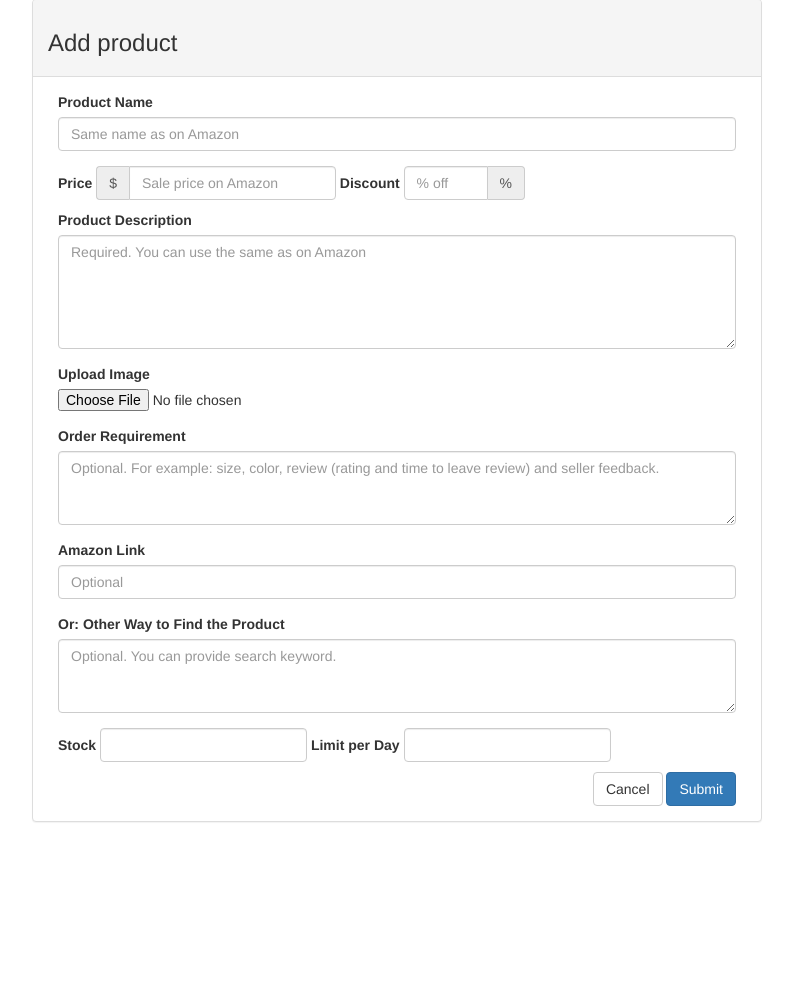
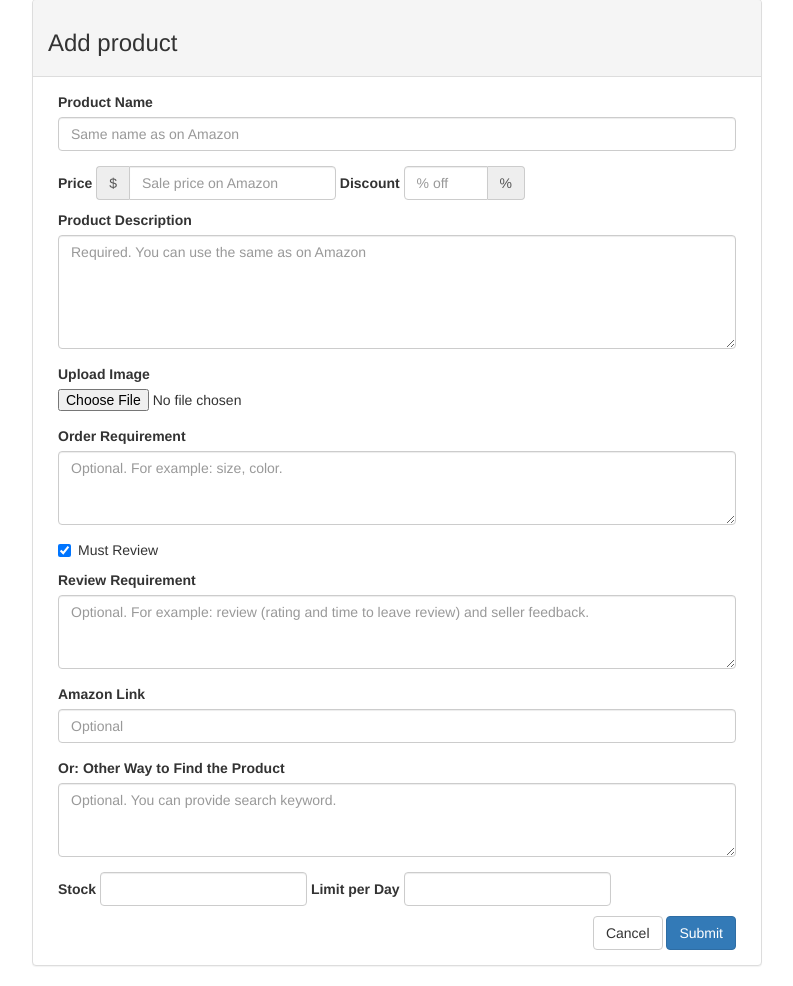
Before and after one commit to ccyjoshua/amazoncb, a Django app: page /main/seller/add-product/ in a window 1280 px wide. Shown: the part 73-1059 px from the top of the page, without its empty margins (243-1036 px from the left). Before the commit the page ends 895 px from the top, so only its background shows below. Run offline with Django 3.2, Linux system fonts and the light colour scheme; a user stored in the database is signed in; parts of the project's set-up code (start-up, migrations or seed data) failed here and were passed over; some libraries are stand-ins or nearby versions.

Commit message:
Add "must_review" and "review_requirement" in Product model. Update Purchase status. Update product list template.

```diff
--- a/mainapp/forms.py
+++ b/mainapp/forms.py
@@ -5,5 +5,5 @@ from mainapp.models import Product
 class ProductForm(ModelForm):
     class Meta:
         model = Product
-        fields = ['name', 'orig_price', 'discount', 'description', 'image', 'requirement', 'amazon_link', 'how_to_find', 'stock',
-                  'limit_per_day', ]
+        fields = ['name', 'orig_price', 'discount', 'description', 'image', 'order_requirement',
+                  'must_review', 'review_requirement', 'amazon_link', 'how_to_find', 'stock', 'limit_per_day', ]
--- a/mainapp/models.py
+++ b/mainapp/models.py
@@ -41,7 +41,9 @@ class Product(models.Model):
     discount = models.IntegerField(default=0, validators=[MinValueValidator(0), MaxValueValidator(100)])  # percentage off
     description = models.TextField(max_length=5000)
     image = models.ImageField(upload_to=product_user_directory_path)
-    requirement = models.TextField(blank=True, max_length=500)
+    order_requirement = models.TextField(blank=True, max_length=500)
+    must_review = models.BooleanField(default=True)
+    review_requirement = models.TextField(blank=True, max_length=500)
     amazon_link = models.URLField(blank=True, max_length=500, validators=[
         AmazonURLValidator(message=_('Domain must be Amazon'), code='invalid_domain')])
     how_to_find = models.TextField(blank=True, max_length=500)
@@ -59,8 +61,11 @@ class Product(models.Model):
     def description_as_list(self):
         return self.description.split('\n')
 
-    def requirement_as_list(self):
-        return self.requirement.split('\n')
+    def order_requirement_as_list(self):
+        return self.order_requirement.split('\n')
+
+    def review_requirement_as_list(self):
+        return self.review_requirement.split('\n')
 
     @property
     def sale_price(self):
@@ -74,14 +79,21 @@ class Product(models.Model):
 @python_2_unicode_compatible
 class Purchase(models.Model):
     ORDERED_STATUS = 1
-    ORDER_VERIFIED_STATUS = 2
-    REVIEWED_STATUS = 3
-    REVIEW_VERIFIED_STATUS = 4
+    PEND_REVIEW_STATUS = 2
+    PEND_REVIEW_VERIFY_STATUS = 3
+    PEND_DELIVERY = 4
+    PEND_DELIVERY_VERIFY = 5
+    PEND_PAYMENT_STATUS = 6
+    COMPLETED_STATUS = 7
     STATUS_CHOICES = (
-        (ORDERED_STATUS, 'Ordered'),
-        (ORDER_VERIFIED_STATUS, 'Order Verified'),
-        (REVIEWED_STATUS, 'Reviewed'),
-        (REVIEW_VERIFIED_STATUS, 'Review Verified'),
+        (ORDERED_STATUS, 'Ordered Pending Verify'),
+        (PEND_REVIEW_STATUS, 'Pending Review'),
+        (PEND_REVIEW_VERIFY_STATUS, 'Pending Review Verify'),
+        (PEND_DELIVERY, 'Pending Delivery'),
+        (PEND_DELIVERY_VERIFY, 'Pending Delivery Verify'),
+        (PEND_PAYMENT_STATUS, 'Pending Payment'),
+        (COMPLETED_STATUS, 'Completed'),
+
     )
     order_number = models.CharField(max_length=50)
     product_id = models.ForeignKey(Product, on_delete=models.CASCADE)
--- a/mainapp/templates/mainapp/base_form.html
+++ b/mainapp/templates/mainapp/base_form.html
@@ -2,7 +2,8 @@
 {% load i18n %}
 
 {% block content %}
-    {% trans "Optional. For example: size, color, review (rating and time to leave review) and seller feedback." as order_requirement %}
+    {% trans "Optional. For example: size, color." as order_requirement %}
+    {% trans "Optional. For example: review (rating and time to leave review) and seller feedback." as review_requirement %}
     <div class="container">
     <div class="mainbox col-sm-8 col-sm-offset-2">
         {% block before_panel %}{% endblock %}
--- a/mainapp/templates/mainapp/seller_add_product.html
+++ b/mainapp/templates/mainapp/seller_add_product.html
@@ -46,10 +46,19 @@
             <input type="file" name="{{ form.image.name }}" id="{{ form.image.auto_id }}" required value="{{ form.image.data }}">
             <span class="help-block has-error">{% for error in form.image.errors %}{{ error }}{% endfor %}</span>
         </div>
-        <div class="form-group {% if form.requirement.errors %}has-error{% endif %}">
-            <label for="{{ form.requirement.id_for_label }}" class="control-label">{% trans "Order Requirement" %}</label>
-            <textarea class="form-control" name="{{ form.requirement.name }}" id="{{ form.requirement.auto_id }}" placeholder="{{ order_requirement }}" rows="3" data-toggle="tooltip" data-placement="bottom" title="{{ order_requirement }}">{{ form.requirement.data|default_if_none:'' }}</textarea>
-            <span class="help-block has-error">{% for error in form.requirement.errors %}{{ error }}{% endfor %}</span>
+        <div class="form-group {% if form.order_requirement.errors %}has-error{% endif %}">
+            <label for="{{ form.order_requirement.id_for_label }}" class="control-label">{% trans "Order Requirement" %}</label>
+            <textarea class="form-control" name="{{ form.order_requirement.name }}" id="{{ form.order_requirement.auto_id }}" placeholder="{{ order_requirement }}" rows="3">{{ form.order_requirement.data|default_if_none:'' }}</textarea>
+{#        data-toggle="tooltip" data-placement="bottom" title="{{ order_requirement }}"#}
+            <span class="help-block has-error">{% for error in form.order_requirement.errors %}{{ error }}{% endfor %}</span>
+        </div>
+        <div class="checkbox">
+            <label><input type="checkbox" name="{{ form.must_review.name }}" checked onchange="toggle_review_textarea(this)">{% trans "Must Review" %}</label>
+        </div>
+        <div class="form-group {% if form.review_requirement.errors %}has-error{% endif %}" id="id_review_req_form">
+            <label for="{{ form.review_requirement.id_for_label }}" class="control-label">{% trans "Review Requirement" %}</label>
+            <textarea class="form-control" name="{{ form.review_requirement.name }}" id="{{ form.review_requirement.auto_id }}" placeholder="{{ review_requirement }}" rows="3">{{ form.review_requirement.data|default_if_none:'' }}</textarea>
+            <span class="help-block has-error">{% for error in form.review_requirement.errors %}{{ error }}{% endfor %}</span>
         </div>
         <div class="form-group {% if form.amazon_link.errors %}has-error{% endif %}">
             <label for="{{ form.amazon_link.id_for_label }}" class="control-label">{% trans "Amazon Link" %}</label>
--- a/mainapp/views.py
+++ b/mainapp/views.py
@@ -147,8 +147,8 @@ class SellerUpdateProductView(LoginRequiredMixin, PermissionRequiredMixin, Selle
     permission_required = 'mainapp.change_product'
     model = Product
     template_name = 'mainapp/seller_update_product.html'
-    fields = ['name', 'orig_price', 'discount', 'description', 'requirement', 'amazon_link', 'how_to_find', 'stock',
-              'limit_per_day']
+    fields = ['name', 'orig_price', 'discount', 'description', 'order_requirement', 'must_review',
+              'review_requirement', 'amazon_link', 'how_to_find', 'stock', 'limit_per_day']
 
     def __init__(self, **kwargs):
         self.old_limit_per_day = None
@@ -243,6 +243,7 @@ class BuyerRequestOrderView(LoginRequiredMixin, PermissionRequiredMixin, CreateV
         product = get_object_or_404(Product, id=self.kwargs.get('product_id'))
         form.instance.product_id = product
         form.instance.buyer_id = self.request.user
+        form.instance.status = Purchase.ORDERED_STATUS
         return super(BuyerRequestOrderView, self).form_valid(form)
 
     def get(self, request, *args, **kwargs):
--- a/static/css/style.css
+++ b/static/css/style.css
@@ -42,3 +42,9 @@
 .color-price {
     color: #B12704;
 }
+
+.my-img-responsive {
+    display: block;
+    max-width: 100%;
+    max-height: 200px;
+}
--- a/static/js/main.js
+++ b/static/js/main.js
@@ -146,3 +146,12 @@ $(function () {
         }
     }, 1000);
 });
+
+function toggle_review_textarea(checkboxElem) {
+    var review = $('#id_review_req_form');
+    if (checkboxElem.checked) {
+        review.show();
+    } else {
+        review.hide();
+    }
+}
```
Also changed, not shown: mainapp/templates/mainapp/base_product_detail.html (+20 -2 lines), mainapp/templates/mainapp/base_product_list.html (+7 -4 lines), mainapp/templates/mainapp/seller_update_product.html (+12 -4 lines), mainapp/migrations/0023_auto_20180123_2110.py (added), mainapp/migrations/0024_auto_20180123_2114.py (added).
